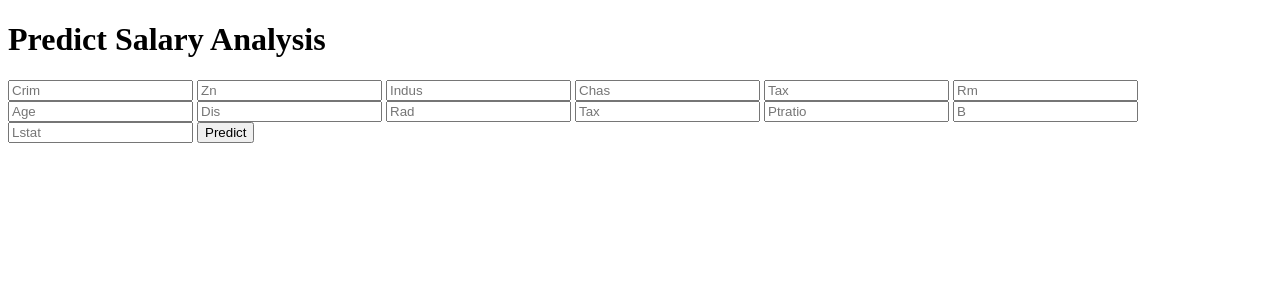
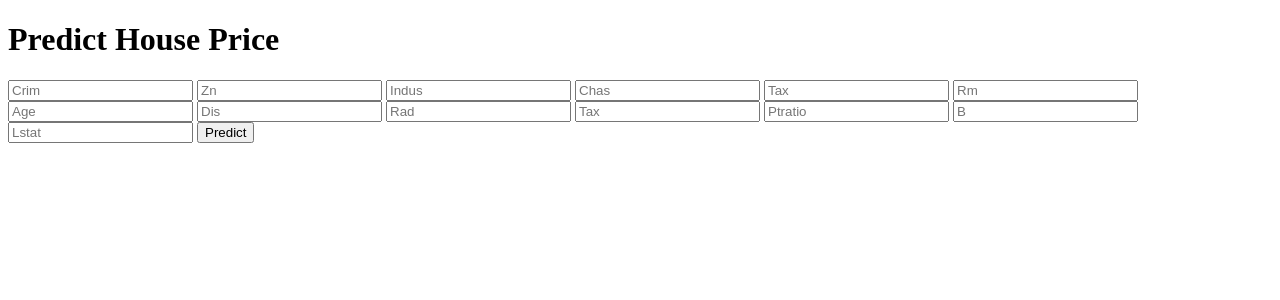
Before and after one commit to vaib999/BostonApp, a Python web app: template templates/index.html in a window 1280 px wide. Shown: the top 300 px of the page. Run offline with Jinja, Linux system fonts and the light colour scheme; the template is opened without the code that fills it, so the values that code supplies are empty.

Commit message:
Html updated

```diff
--- a/templates/index.html
+++ b/templates/index.html
@@ -13,7 +13,7 @@
 
 <body>
  <div class="login">
-	<h1>Predict Salary Analysis</h1>
+	<h1>Predict House Price</h1>
 
      <!-- Main Input For Receiving Query to our ML -->
     <form action="{{ url_for('predict')}}"method="post">
--- a/test_application.py
+++ b/test_application.py
@@ -1,7 +1,4 @@
-# Third party modules
 import pytest
-
-# First party modules
 from application import create_app
 
 
```
